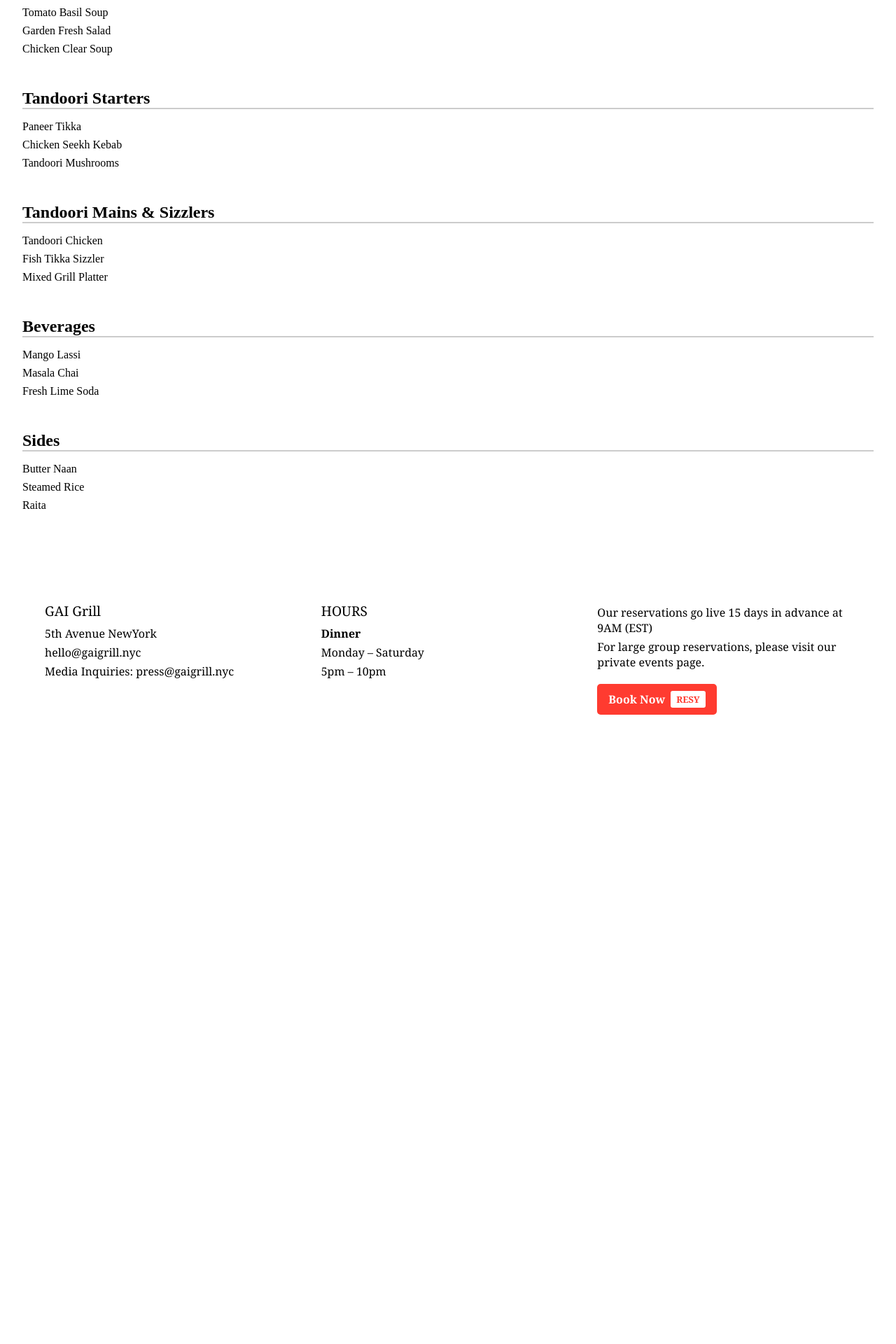
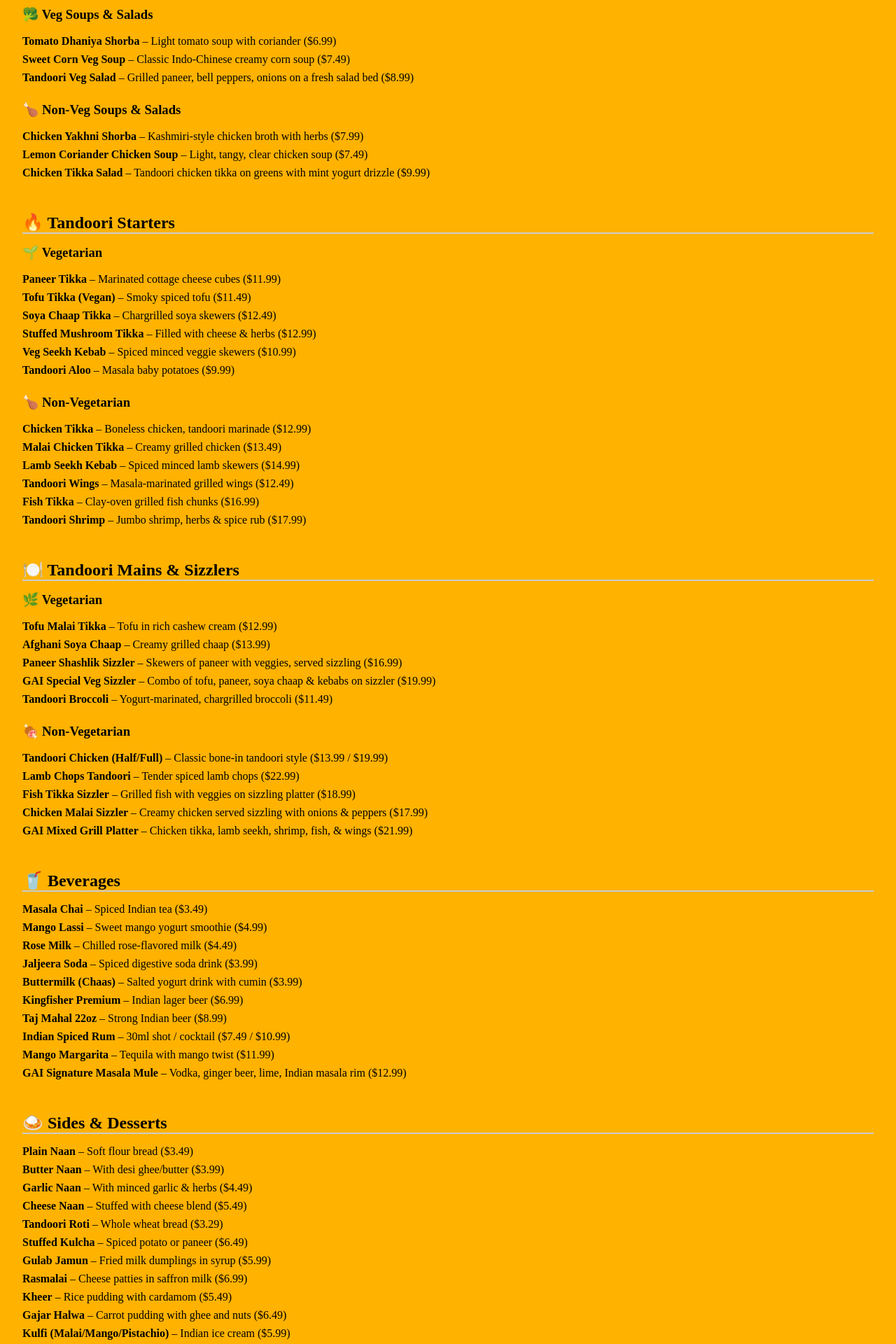
Before and after one commit to dayGreencoding/GaimRestaurantProject, a React (Vite) app: page /menu in a window 1280 px wide. Shown: the part 140-2060 px from the top of the page at 70% size. Before the commit the page ends 1209 px from the top, so only its background shows below. Built offline with nearby package versions, Linux system fonts and the light colour scheme.

Commit message:
Added the Menu Items

```diff
--- a/src/Components/MenuContent.css
+++ b/src/Components/MenuContent.css
@@ -1,5 +1,6 @@
 .menu-content {
   padding: 2rem;
+  background-color: #FFB200;
 }
 
 section {
--- a/src/Components/MenuContent.jsx
+++ b/src/Components/MenuContent.jsx
@@ -5,48 +5,107 @@ const MenuContent = () => {
   return (
     <main className="menu-content">
       <section id="soup-salads">
-        <h2>Soup & Salads</h2>
+        <h2>🥣 Soup & Salads</h2>
+        <h3>🥦 Veg Soups & Salads</h3>
+        <br/>
         <ul>
-          <li>Tomato Basil Soup</li>
-          <li>Garden Fresh Salad</li>
-          <li>Chicken Clear Soup</li>
+         <li><strong>Tomato Dhaniya Shorba</strong> – Light tomato soup with coriander ($6.99)</li>
+         <li><strong>Sweet Corn Veg Soup</strong> – Classic Indo-Chinese creamy corn soup ($7.49)</li>
+         <li><strong>Tandoori Veg Salad</strong> – Grilled paneer, bell peppers, onions on a fresh salad bed ($8.99)</li>
+        </ul>
+        <br/>
+        <h3>🍗 Non-Veg Soups & Salads</h3>
+        <br/>
+        <ul>
+          <li><strong>Chicken Yakhni Shorba</strong> – Kashmiri-style chicken broth with herbs ($7.99)</li>
+          <li><strong>Lemon Coriander Chicken Soup</strong> – Light, tangy, clear chicken soup ($7.49)</li>
+          <li><strong>Chicken Tikka Salad</strong> – Tandoori chicken tikka on greens with mint yogurt drizzle ($9.99)</li>
         </ul>
       </section>
 
       <section id="tandoori-starters">
-        <h2>Tandoori Starters</h2>
+        <h2>🔥 Tandoori Starters</h2>
+
+        <h3>🌱 Vegetarian</h3>
+        <br/>
         <ul>
-          <li>Paneer Tikka</li>
-          <li>Chicken Seekh Kebab</li>
-          <li>Tandoori Mushrooms</li>
+          <li><strong>Paneer Tikka</strong> – Marinated cottage cheese cubes ($11.99)</li>
+          <li><strong>Tofu Tikka (Vegan)</strong> – Smoky spiced tofu ($11.49)</li>
+          <li><strong>Soya Chaap Tikka</strong> – Chargrilled soya skewers ($12.49)</li>
+          <li><strong>Stuffed Mushroom Tikka</strong> – Filled with cheese & herbs ($12.99)</li>
+          <li><strong>Veg Seekh Kebab</strong> – Spiced minced veggie skewers ($10.99)</li>
+          <li><strong>Tandoori Aloo</strong> – Masala baby potatoes ($9.99)</li>
+        </ul>
+        <br/>
+        <h3>🍗 Non-Vegetarian</h3>
+        <br/>
+        <ul>
+          <li><strong>Chicken Tikka</strong> – Boneless chicken, tandoori marinade ($12.99)</li>
+          <li><strong>Malai Chicken Tikka</strong> – Creamy grilled chicken ($13.49)</li>
+          <li><strong>Lamb Seekh Kebab</strong> – Spiced minced lamb skewers ($14.99)</li>
+          <li><strong>Tandoori Wings</strong> – Masala-marinated grilled wings ($12.49)</li>
+          <li><strong>Fish Tikka</strong> – Clay-oven grilled fish chunks ($16.99)</li>
+          <li><strong>Tandoori Shrimp</strong> – Jumbo shrimp, herbs & spice rub ($17.99)</li>
         </ul>
       </section>
 
       <section id="tandoori-mains">
-        <h2>Tandoori Mains & Sizzlers</h2>
+        <h2>🍽️ Tandoori Mains & Sizzlers</h2>
+
+        <h3>🌿 Vegetarian</h3>
+        <br/>
         <ul>
-          <li>Tandoori Chicken</li>
-          <li>Fish Tikka Sizzler</li>
-          <li>Mixed Grill Platter</li>
+          <li><strong>Tofu Malai Tikka</strong> – Tofu in rich cashew cream ($12.99)</li>
+          <li><strong>Afghani Soya Chaap</strong> – Creamy grilled chaap ($13.99)</li>
+          <li><strong>Paneer Shashlik Sizzler</strong> – Skewers of paneer with veggies, served sizzling ($16.99)</li>
+          <li><strong>GAI Special Veg Sizzler</strong> – Combo of tofu, paneer, soya chaap & kebabs on sizzler ($19.99)</li>
+          <li><strong>Tandoori Broccoli</strong> – Yogurt-marinated, chargrilled broccoli ($11.49)</li>
+        </ul>
+        <br/>
+        <h3>🍖 Non-Vegetarian</h3>
+        <br/>
+        <ul>
+          <li><strong>Tandoori Chicken (Half/Full)</strong> – Classic bone-in tandoori style ($13.99 / $19.99)</li>
+          <li><strong>Lamb Chops Tandoori</strong> – Tender spiced lamb chops ($22.99)</li>
+          <li><strong>Fish Tikka Sizzler</strong> – Grilled fish with veggies on sizzling platter ($18.99)</li>
+          <li><strong>Chicken Malai Sizzler</strong> – Creamy chicken served sizzling with onions & peppers ($17.99)</li>
+          <li><strong>GAI Mixed Grill Platter</strong> – Chicken tikka, lamb seekh, shrimp, fish, & wings ($21.99)</li>
         </ul>
       </section>
 
       <section id="beverages">
-        <h2>Beverages</h2>
-        <ul>
-          <li>Mango Lassi</li>
-          <li>Masala Chai</li>
-          <li>Fresh Lime Soda</li>
-        </ul>
+        <h2>🥤 Beverages</h2>
+
+          <ul>
+            <li><strong>Masala Chai</strong> – Spiced Indian tea ($3.49)</li>
+            <li><strong>Mango Lassi</strong> – Sweet mango yogurt smoothie ($4.99)</li>
+            <li><strong>Rose Milk</strong> – Chilled rose-flavored milk ($4.49)</li>
+            <li><strong>Jaljeera Soda</strong> – Spiced digestive soda drink ($3.99)</li>
+            <li><strong>Buttermilk (Chaas)</strong> – Salted yogurt drink with cumin ($3.99)</li>
+            <li><strong>Kingfisher Premium</strong> – Indian lager beer ($6.99)</li>
+            <li><strong>Taj Mahal 22oz</strong> – Strong Indian beer ($8.99)</li>
+            <li><strong>Indian Spiced Rum</strong> – 30ml shot / cocktail ($7.49 / $10.99)</li>
+            <li><strong>Mango Margarita</strong> – Tequila with mango twist ($11.99)</li>
+            <li><strong>GAI Signature Masala Mule</strong> – Vodka, ginger beer, lime, Indian masala rim ($12.99)</li>
+          </ul>
       </section>
 
       <section id="sides">
-        <h2>Sides</h2>
-        <ul>
-          <li>Butter Naan</li>
-          <li>Steamed Rice</li>
-          <li>Raita</li>
-        </ul>
+        <h2>🍛 Sides & Desserts</h2>
+
+          <ul>
+            <li><strong>Plain Naan</strong> – Soft flour bread ($3.49)</li>
+            <li><strong>Butter Naan</strong> – With desi ghee/butter ($3.99)</li>
+            <li><strong>Garlic Naan</strong> – With minced garlic & herbs ($4.49)</li>
+            <li><strong>Cheese Naan</strong> – Stuffed with cheese blend ($5.49)</li>
+            <li><strong>Tandoori Roti</strong> – Whole wheat bread ($3.29)</li>
+            <li><strong>Stuffed Kulcha</strong> – Spiced potato or paneer ($6.49)</li>
+            <li><strong>Gulab Jamun</strong> – Fried milk dumplings in syrup ($5.99)</li>
+            <li><strong>Rasmalai</strong> – Cheese patties in saffron milk ($6.99)</li>
+            <li><strong>Kheer</strong> – Rice pudding with cardamom ($5.49)</li>
+            <li><strong>Gajar Halwa</strong> – Carrot pudding with ghee and nuts ($6.49)</li>
+            <li><strong>Kulfi (Malai/Mango/Pistachio)</strong> – Indian ice cream ($5.99)</li>
+          </ul>
       </section>
     </main>
   );
```
